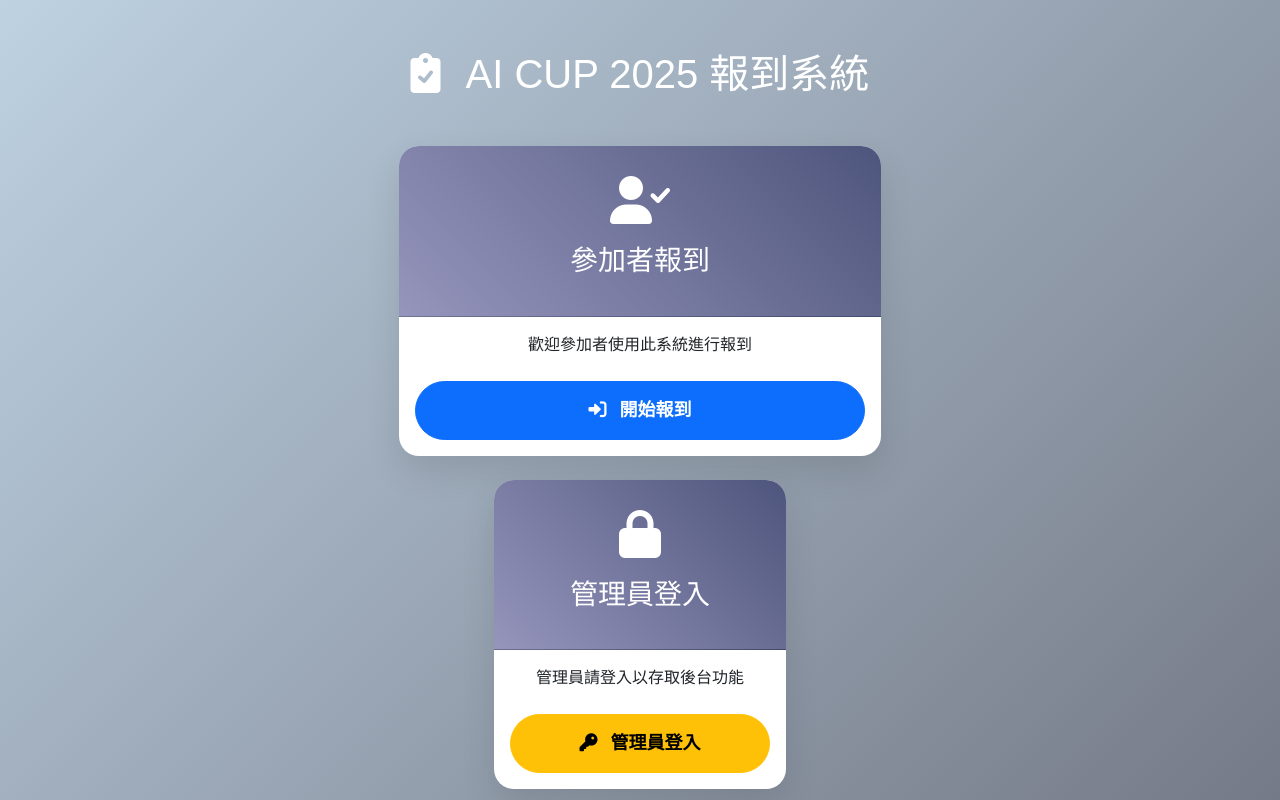
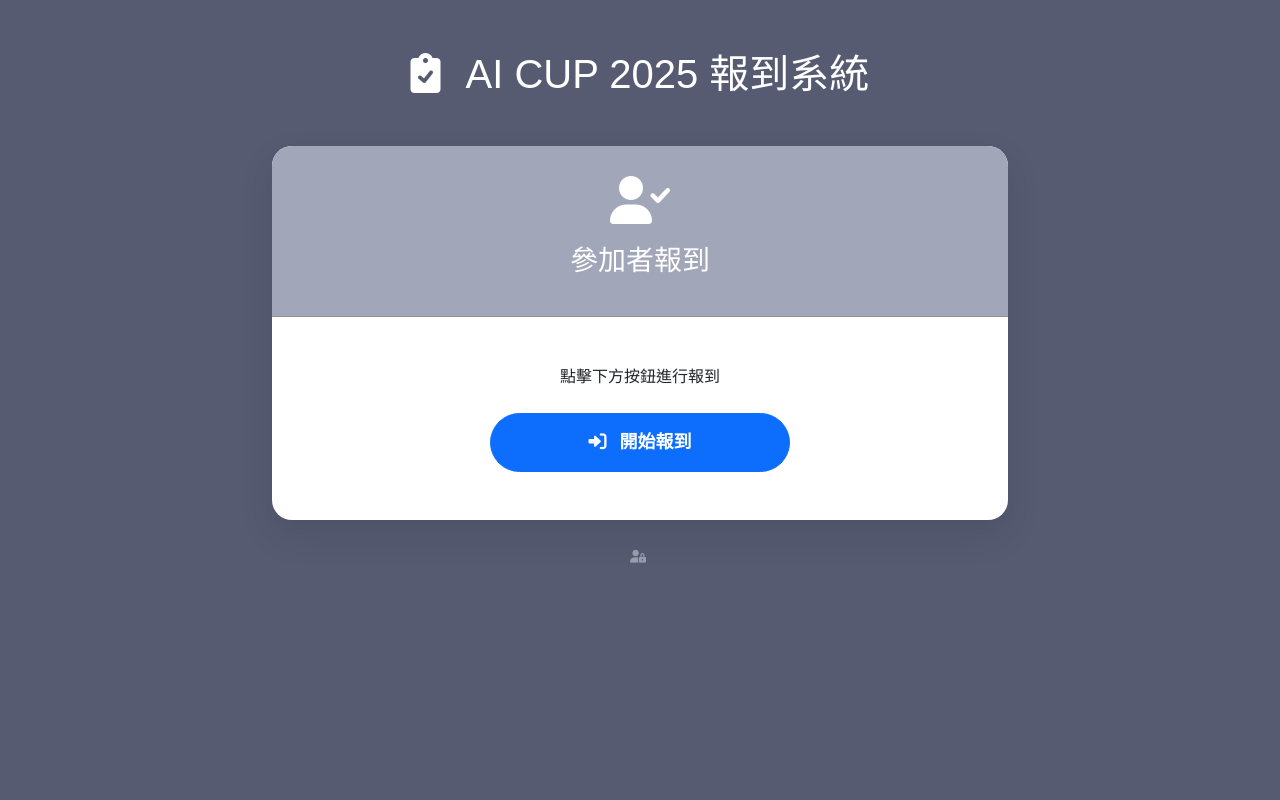
Before and after one commit to 1syuju/aicup_check, a Flask app: page / in a window 1280 px wide. Run offline with Flask 2, Linux system fonts and the light colour scheme.

Commit message:
UI: tighten admin login + index layout; update checkin styles

```diff
--- a/app.py
+++ b/app.py
@@ -1,5 +1,5 @@
 import os
-from flask import Flask, render_template, request, jsonify, redirect, url_for, flash, send_file
+from flask import Flask, render_template, request, jsonify, redirect, url_for, flash, send_file, session
 from flask_sqlalchemy import SQLAlchemy
 from flask_cors import CORS
 import pandas as pd
@@ -10,6 +10,9 @@ from datetime import datetime
 
 # 寫死Excel名單路徑（Windows）
 FIXED_XLSX_PATH = r"C:\\Users\\USER\\Desktop\\python\\aicup2025_1\\AI CUP 2025 教育部獎狀總整理.xlsx"
+
+# 管理員密碼（簡單認證）
+ADMIN_PASSWORD = '33urriii'
 
 app = Flask(__name__)
 app.config['SECRET_KEY'] = 'your-secret-key-here'
@@ -114,20 +117,41 @@ def import_fixed():
 
 @app.route('/')
 def index():
-    """首頁 - 顯示報到系統選項"""
-    return render_template('index.html')
+    is_admin = session.get('admin_authenticated', False)
+    return render_template('index.html', is_admin=is_admin)
 
 @app.route('/checkin')
 def checkin():
     """報到介面 - 給參加者使用"""
     return render_template('checkin.html')
 
+
+@app.route('/admin_login', methods=['GET', 'POST'])
+def admin_login():
+    """管理員登入頁面"""
+    if request.method == 'POST':
+        password = request.form.get('password')
+        if password == ADMIN_PASSWORD:
+            session['admin_authenticated'] = True
+            flash('登入成功！', 'success')
+            return redirect(url_for('admin'))
+        else:
+            flash('密碼錯誤！', 'error')
+    return render_template('admin_login.html')
+
+
+@app.route('/admin_logout')
+def admin_logout():
+    session.pop('admin_authenticated', None)
+    flash('已登出', 'info')
+    return redirect(url_for('index'))
+
 from flask import abort, request
 @app.route('/admin')
 def admin():
-    # 只允許本機存取
-    if request.remote_addr != '127.0.0.1':
-        abort(403)
+    # 允許本機存取或透過管理員登入存取
+    if request.remote_addr != '127.0.0.1' and not session.get('admin_authenticated'):
+        return redirect(url_for('admin_login'))
     participants = Participant.query.all()
     total_count = len(participants)
     # 統計已報到人數
@@ -141,6 +165,26 @@ def admin():
                          participants=participants,
                          total_count=total_count,
                          checked_in_count=checked_in_count)
+
+'''
+@app.route('/api/stats', methods=['GET'])
+def api_stats():
+    """API: 取得報到統計資料（供公開主頁面使用）"""
+    total_count = db.session.query(Participant).count()
+    checked_in_count = db.session.query(CheckinLog).distinct(CheckinLog.participant_id).count()
+
+    # 計算報到率
+    checkin_rate = 0
+    if total_count > 0:
+        checkin_rate = round((checked_in_count / total_count) * 100, 1)
+
+    return jsonify({
+        'success': True,
+        'total_count': total_count,
+        'checked_in_count': checked_in_count,
+        'checkin_rate': checkin_rate
+    })
+'''
 
 @app.route('/api/checkin', methods=['POST'])
 def api_checkin():
--- a/templates/admin.html
+++ b/templates/admin.html
@@ -12,7 +12,7 @@
             font-family: 'Microsoft JhengHei', sans-serif;
         }
         .navbar {
-            background: linear-gradient(45deg, #667eea, #764ba2);
+            background: linear-gradient(45deg, #a2a6b9, #a2a6b9);
             box-shadow: 0 2px 10px rgba(0,0,0,0.1);
         }
         .card {
@@ -22,12 +22,12 @@
             margin-bottom: 20px;
         }
         .card-header {
-            background: linear-gradient(45deg, #667eea, #764ba2);
+            background: linear-gradient(45deg, #a2a6b9, #a2a6b9);
             color: white;
             border-radius: 15px 15px 0 0 !important;
         }
         .stats-card {
-            background: linear-gradient(45deg, #667eea, #764ba2);
+            background: linear-gradient(45deg, #a2a6b9, #a2a6b9);
             color: white;
             border-radius: 15px;
             padding: 20px;
--- a/templates/admin_login.html
+++ b/templates/admin_login.html
@@ -8,7 +8,7 @@
     <link href="https://cdnjs.cloudflare.com/ajax/libs/font-awesome/6.0.0/css/all.min.css" rel="stylesheet">
     <style>
         body {
-            background: linear-gradient(135deg, #667eea 0%, #764ba2 100%);
+            background: linear-gradient(135deg,  #a2a6b9, #a2a6b9 100%);
             min-height: 100vh;
             font-family: 'Microsoft JhengHei', sans-serif;
             display: flex;
@@ -53,7 +53,7 @@
         }
 
         .btn-login {
-            background: linear-gradient(45deg, #667eea, #764ba2);
+            background: linear-gradient(45deg, #a2a6b9, #a2a6b9);
             border: none;
             border-radius: 10px;
             padding: 12px;
@@ -95,7 +95,6 @@
 <body>
     <div class="login-container">
         <div class="login-header">
-            <i class="fas fa-shield-alt fa-3x text-primary mb-3"></i>
             <h2>管理員登入</h2>
             <p>AI CUP 2025 報到系統</p>
         </div>
--- a/templates/index.html
+++ b/templates/index.html
@@ -8,7 +8,7 @@
     <link href="https://cdnjs.cloudflare.com/ajax/libs/font-awesome/6.0.0/css/all.min.css" rel="stylesheet">
     <style>
         body {
-            background: linear-gradient(135deg, #bed2e2 0%, #757a87 100%);
+            background: linear-gradient(45deg,  #565b72, #565b72 100%);
             min-height: 100vh;
             font-family: 'Microsoft JhengHei', sans-serif;
         }
@@ -25,7 +25,7 @@
             transform: translateY(-5px);
         }
         .card-header {
-            background: linear-gradient(45deg, #62619bab, #4e557c);
+            background: linear-gradient(45deg, #a2a6b9, #a2a6b9);
             color: white;
             border-radius: 20px 20px 0 0 !important;
             text-align: center;
@@ -57,63 +57,39 @@
                 </h1>
 
                 <div class="row g-4 justify-content-center">
-                    <!-- 參加者報到 -->
-                    <div class="col-md-{% if is_admin %}5{% else %}8{% endif %}">
+                    <div class="col-12">
                         <div class="card h-100">
                             <div class="card-header">
                                 <i class="fas fa-user-check icon-large"></i>
                                 <h3>參加者報到</h3>
                             </div>
-                            <div class="card-body d-flex flex-column justify-content-center">
-                                <p class="card-text mb-4">歡迎參加者使用此系統進行報到</p>
-                                <a href="/checkin" class="btn btn-primary btn-custom">
+                            <div class="card-body d-flex flex-column justify-content-center py-5">
+                                <p class="card-text mb-4">點擊下方按鈕進行報到</p>
+                                <a href="/checkin" class="btn btn-primary btn-custom mx-auto" style="width: 80%; max-width: 300px;">
                                     <i class="fas fa-sign-in-alt me-2"></i>
                                     開始報到
                                 </a>
                             </div>
                         </div>
                     </div>
+                </div>
 
                 {% if is_admin %}
-                    <!-- 管理員後台 - 已登入顯示 -->
-                    <div class="col-md-5">
-                        <div class="card h-100">
-                            <div class="card-header">
-                                <i class="fas fa-cogs icon-large"></i>
-                                <h3>管理員後台</h3>
-                            </div>
-                            <div class="card-body d-flex flex-column justify-content-center">
-                                <p class="card-text mb-4">管理員專用，查看報到狀態和管理系統</p>
-                                <a href="/admin" class="btn btn-success btn-custom">
-                                    <i class="fas fa-tachometer-alt me-2"></i>
-                                    進入後台
+                <div class="mt-4">
+                    <a href="/admin" class="btn btn-sm btn-outline-warning">
+                        <i class="fas fa-user-shield me-2"></i>進入管理員後台
                     </a>
-                                <a href="/admin_logout" class="btn btn-outline-light btn-custom mt-2">
-                                    <i class="fas fa-sign-out-alt me-2"></i>
-                                    登出
+                    <a href="/admin_logout" class="btn btn-sm btn-outline-danger">
+                        <i class="fas fa-sign-out-alt me-2"></i>登出
                     </a>
                 </div>
-                        </div>
-                    </div>
                 {% else %}
-                    <!-- 管理員登入 - 未登入顯示 -->
-                    <div class="col-md-5">
-                        <div class="card h-100">
-                            <div class="card-header">
-                                <i class="fas fa-lock icon-large"></i>
-                                <h3>管理員登入</h3>
-                            </div>
-                            <div class="card-body d-flex flex-column justify-content-center">
-                                <p class="card-text mb-4">管理員請登入以存取後台功能</p>
-                                <a href="/admin_login" class="btn btn-warning btn-custom">
-                                    <i class="fas fa-key me-2"></i>
-                                    管理員登入
+                <p class="mt-4 mb-0">
+                    <a href="/admin_login" class="text-white" style="font-size: 0.8rem; opacity: 0.4; text-decoration: none;">
+                        <i class="fas fa-user-lock me-1"></i>
                     </a>
-                            </div>
-                        </div>
-                    </div>
+                </p>
                 {% endif %}
-                </div>
 
             </div>
         </div>
```
Also changed, not shown: templates/checkin.html (+4 -3 lines), instance/checkin.db. Lines whose indentation alone changed are shown as unchanged.
